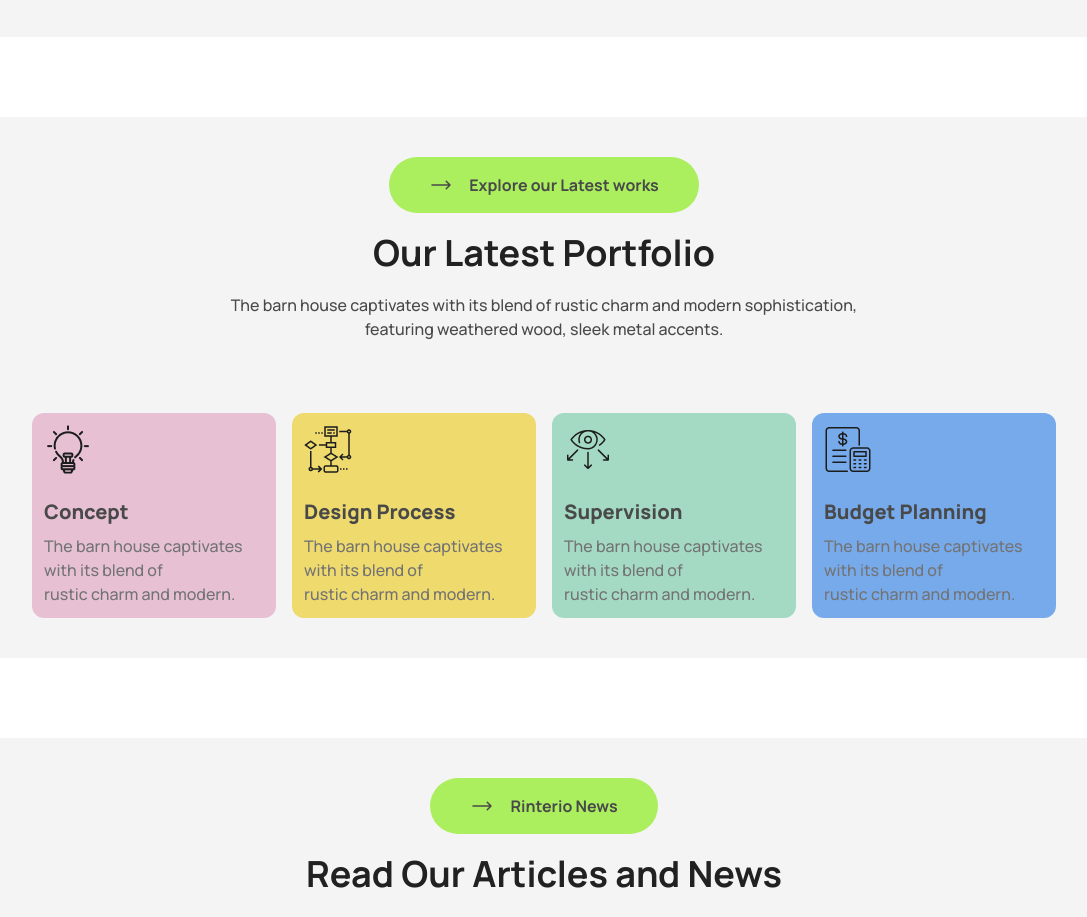
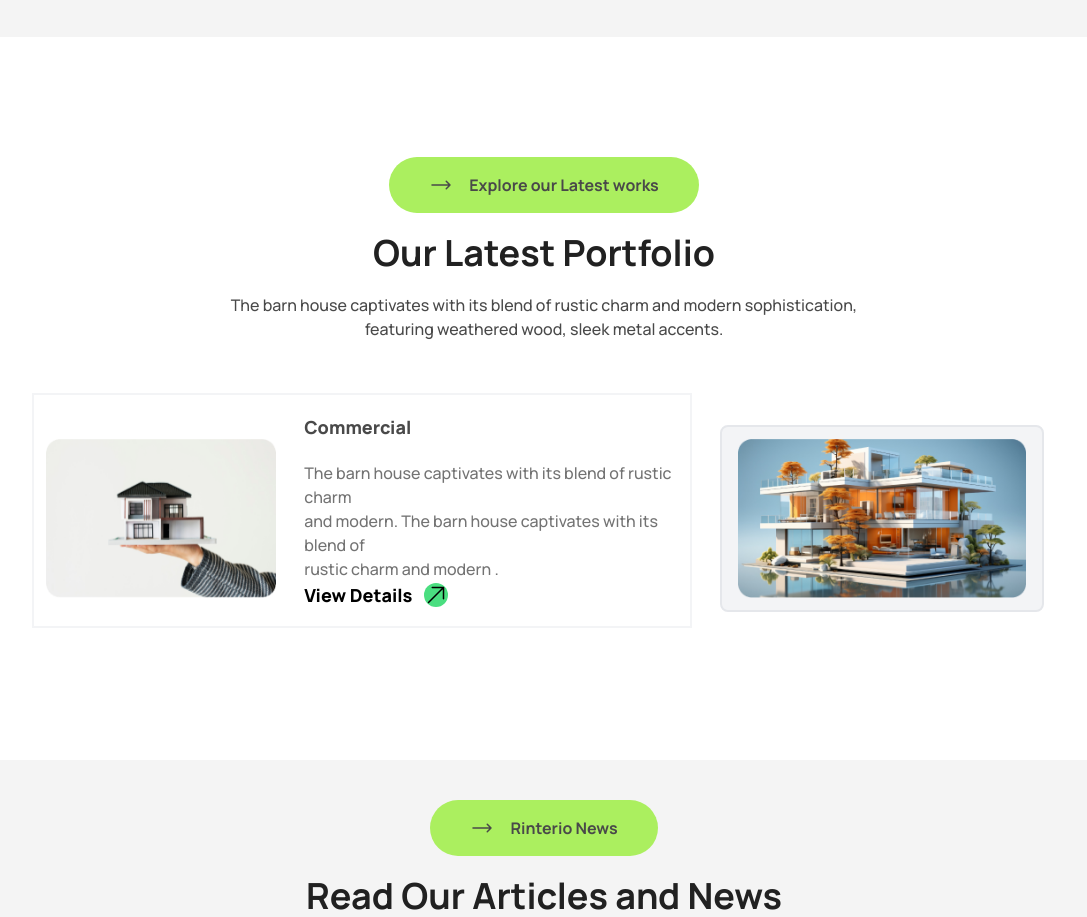
Before and after one commit to nurujjaman88/assignment-3-B10, a plain HTML site: page index.html in a window 1280 px wide. Shown: the part 2030-2947 px from the top of the page, without its empty margins (96-1183 px from the left). Drawn offline with nearby package versions, Linux system fonts and the light colour scheme.

Commit message:
Portfolio first column inserted

```diff
--- a/index.html
+++ b/index.html
@@ -232,7 +232,7 @@
          <!-- Work Progress Section end -->
 
          <!-- Portfolio Section start -->
-         <section class="work-progress-section mt-20 bg-[#F4F4F4]">
+         <section class="work-progress-section mt-20">
 
             <div class="portfolio-section flex flex-col items-center text-center ">
                 <div class="btn-portfolio mt-10">
@@ -250,67 +250,33 @@
 
             <!-- progress Cart section -->
             <div class="flex flex-auto items-center space-x-4 mr-32 ml-32 py-10 ">
-                <div class="portfolio-cards mt-8 py-3 px-3 rounded-xl bg-[#E7C1D3]">
-                    <div class="image mb-4 ">
-                        <img src="./assets/concept.png" alt="picture-1">
+                <div class="letf-sec border-solid border-2 border-gray-100 flex flex-auto items-center">
+                    <div class="portfolio-cards mt-8 py-3 px-3 rounded-xl">
+                        <div class="image mb-4 ">
+                            <img src="./assets/img1.png" alt="Image - 1">
+                        </div>
+
                     </div>
 
-                    <div class="portfolio-title text-[#494949] text-xl font-extrabold py-2">
-                        Concept
+                    <div class="port-text px-4">
+                            <h2 class="font-extrabold text-lg text-[#494949] mb-5">Commercial</h2>
+                        <div class="portfolio-des text-[#737373] font-medium text-base">
+                            The barn house captivates with its blend of rustic charm <br> and modern. The barn house captivates with its blend of <br> rustic charm and modern .
+                        </div>
+                        <div class="view-details">
+                            <button class="flex flex-auto items-center space-x-3 font-extrabold text-lg"><a  href="">View Details</a><svg xmlns="http://www.w3.org/2000/svg" fill="none" viewBox="0 0 24 24" stroke-width="1.5" stroke="currentColor" class="size-6 rounded-full bg-green-400">
+                                <path stroke-linecap="round" stroke-linejoin="round" d="m4.5 19.5 15-15m0 0H8.25m11.25 0v11.25" />
+                            </svg>
+                            </button>
+                        </div>
                     </div>
-                    <div class="portfolio-des text-[#737373] font-medium text-base">
-                        The barn house captivates with its blend of <br> rustic charm and modern.
+                </div>
+                <div class="portfolio-cards mt-8 py-3 px-3 rounded-xl">
+                    <div class="image mb-4 bg-gray-100 rounded-lg border-2 px-4 py-3">
+                        <img src="./assets/img2.png" alt="Image - 2  ">
                     </div>
 
-
                 </div>
-
-                <div class="progress-cards mt-8 py-3 px-3 rounded-xl bg-[#EFDA6E]">
-                    <div class="image mb-4 ">
-                        <img src="./assets/flow-chart.png" alt="picture-4">
-                    </div>
-
-                    <div class="concept-title text-[#494949] text-xl font-extrabold py-2">
-                        Design Process
-                    </div>
-                    <div class="concept-des text-[#737373] font-medium text-base">
-                        The barn house captivates with its blend of <br> rustic charm and modern.
-                    </div>
-
-
-                </div>
-
-                <div class="progress-cards mt-8 py-3 px-3 rounded-xl bg-[#A4DAC3]">
-                    <div class="image mb-4 ">
-                        <img src="./assets/vision.png" alt="picture-3">
-                    </div>
-
-                    <div class="concept-title text-[#494949] text-xl font-extrabold py-2">
-                        Supervision
-                    </div>
-                    <div class="concept-des text-[#737373] font-medium text-base">
-                        The barn house captivates with its blend of <br> rustic charm and modern.
-                    </div>
-
-
-                </div>
-
-                <div class="progress-cards mt-8 py-3 px-3 rounded-xl bg-[#77AAEA]">
-                    <div class="image mb-4 ">
-                        <img src="./assets/budget-planning.png" alt="picture-1">
-                    </div>
-
-                    <div class="concept-title text-[#494949] text-xl font-extrabold py-2">
-                        Budget Planning
-                    </div>
-                    <div class="concept-des text-[#737373] font-medium text-base">
-                        The barn house captivates with its blend of <br> rustic charm and modern.
-                    </div>
-
-
-                </div>
-            </div>
-
         </section>
          <!-- Portfolio Section end -->
 
```
